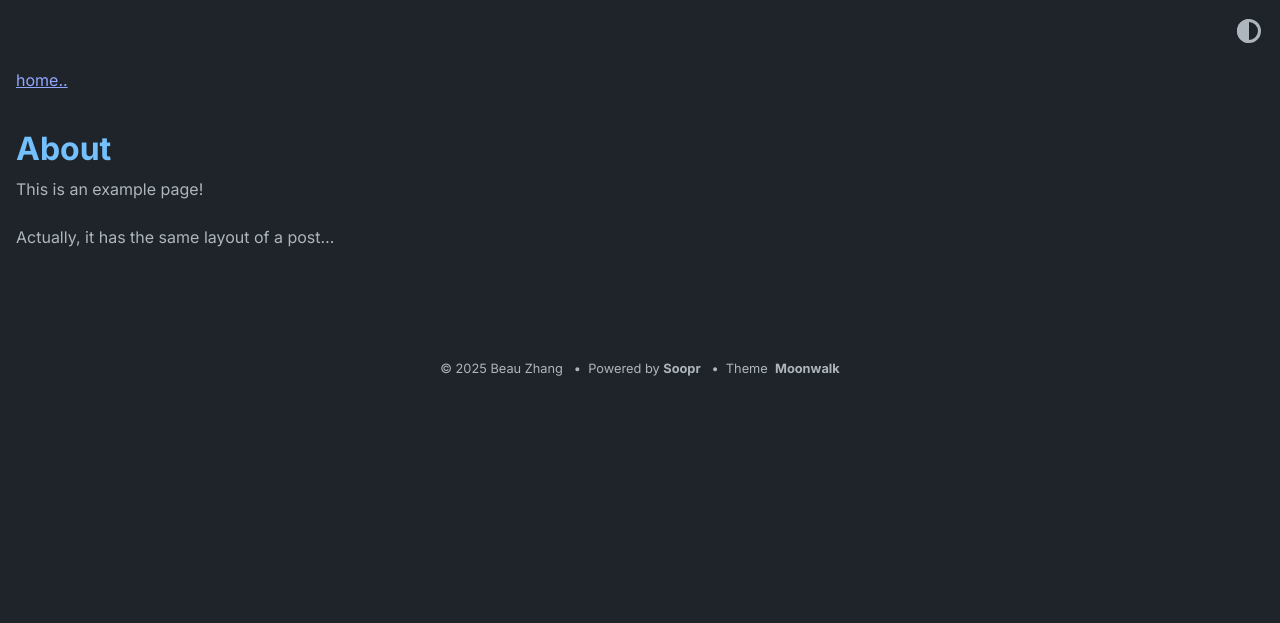
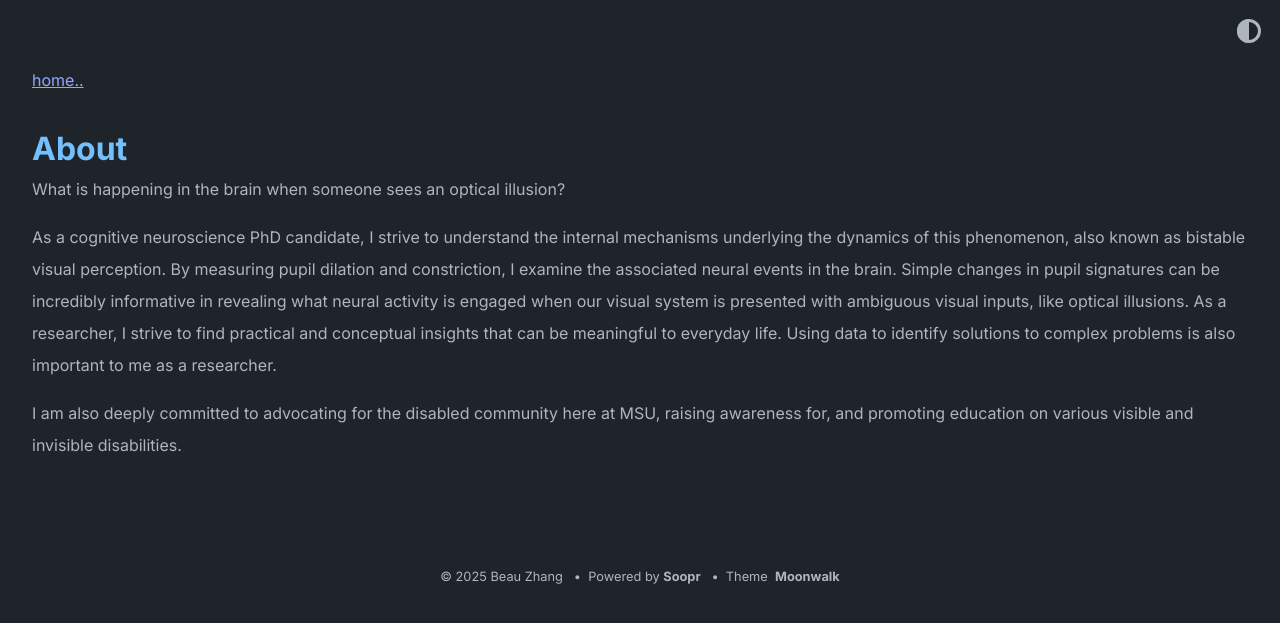
Before and after one commit to Bobicheng-Zhang/Bobicheng-Zhang.github.io, a Jekyll site: the page built from about.md, in a window 1280 px wide. Shown: the top 623 px of the page. Built offline with Jekyll 4.4.1, drawn with Linux system fonts in a browser that asks for light colours.

Commit message:
edited the width and arrangement of the boxes; fixed about page

```diff
--- a/_data/home.yml
+++ b/_data/home.yml
@@ -6,7 +6,7 @@
     url: http://psychology.psy.msu.edu/brascamplab/
 
   - title: About Me
-    url: https://bobicheng-zhang.github.io/about/
+    url: /about
 
 project_entries:
   - title: Binocularly-Driven Neural Responses to Chromatic Interocular-Switch Rivalry
--- a/_sass/list.scss
+++ b/_sass/list.scss
@@ -20,7 +20,7 @@
 .card {
   padding: 1em;
   border: 1px var(--text) solid;
-  width: 18em;
+  width: 30em;
   height: auto;
   text-align: center;
   font-size: 1em;
--- a/_sass/moonwalk.scss
+++ b/_sass/moonwalk.scss
@@ -34,7 +34,7 @@
 .w {
   max-width: 100%;
   margin: 0 auto;
-  padding: 4em 1em;
+  padding: 4em 2em;
 }
 
 table, th, td {
--- a/about.md
+++ b/about.md
@@ -3,6 +3,8 @@
 title: About
 ---
 
-This is an example page!
+What is happening in the brain when someone sees an optical illusion?
 
-Actually, it has the same layout of a post...
+As a cognitive neuroscience PhD candidate, I strive to understand the internal mechanisms underlying the dynamics of this phenomenon, also known as bistable visual perception. By measuring pupil dilation and constriction, I examine the associated neural events in the brain. Simple changes in pupil signatures can be incredibly informative in revealing what neural activity is engaged when our visual system is presented with ambiguous visual inputs, like optical illusions. As a researcher, I strive to find practical and conceptual insights that can be meaningful to everyday life. Using data to identify solutions to complex problems is also important to me as a researcher.
+
+I am also deeply committed to advocating for the disabled community here at MSU, raising awareness for, and promoting education on various visible and invisible disabilities.
```
